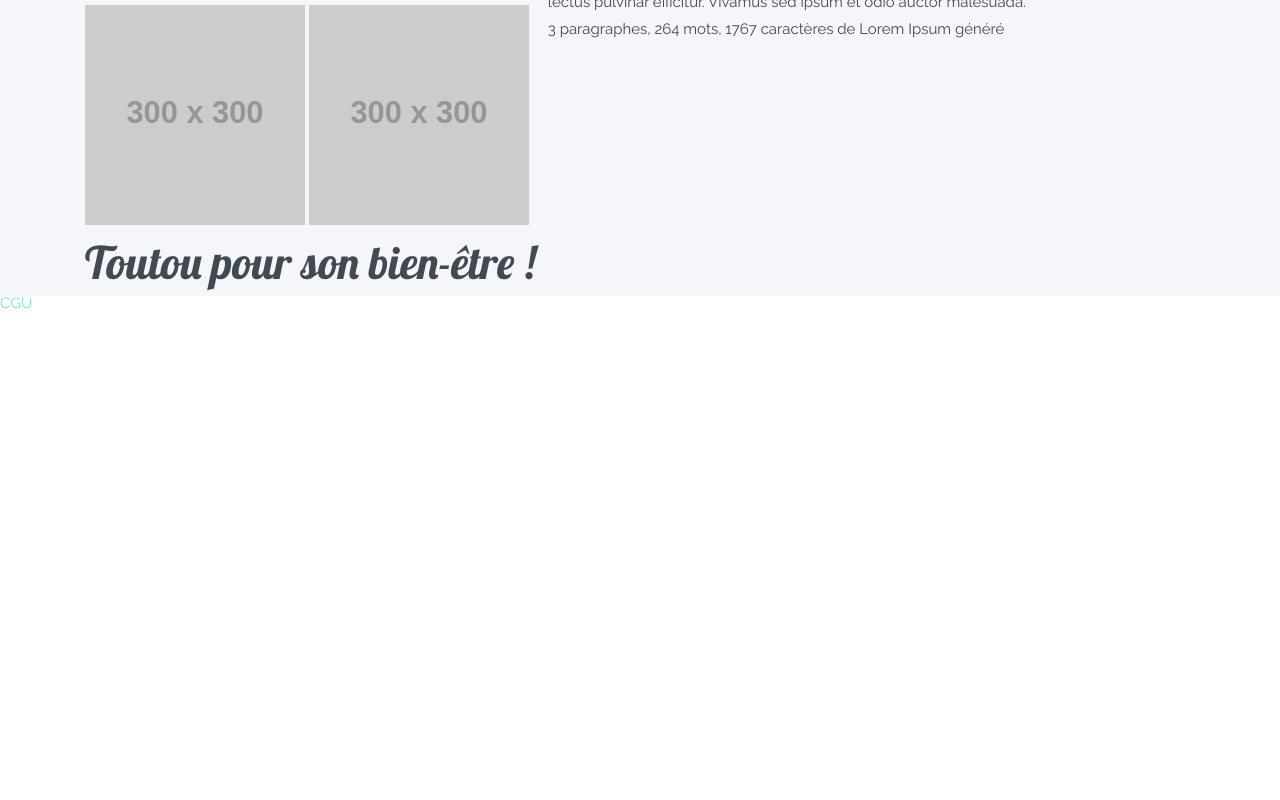
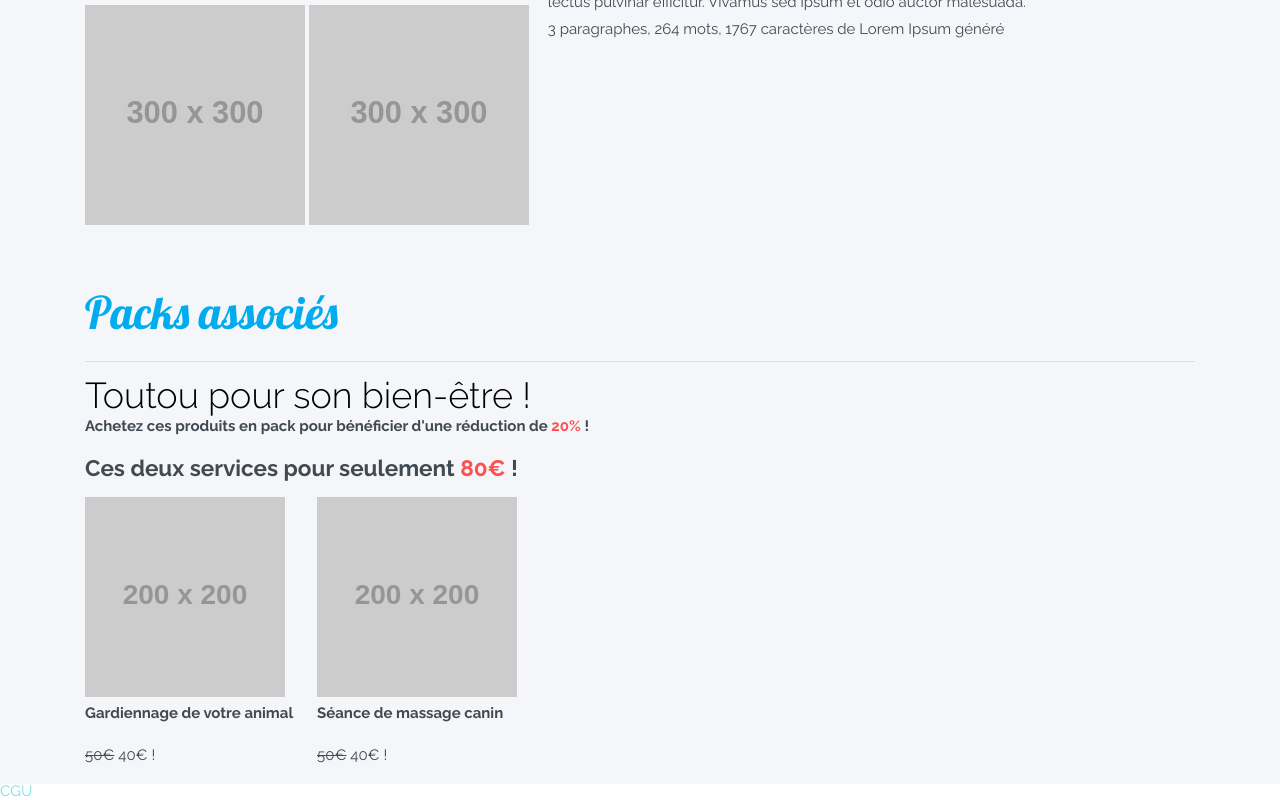
Before and after one commit to Unicorn-stomperZ/Unicorn-stomperZ.github.io, a plain HTML site: page produit_gardiennage.html in a window 1280 px wide. Shown: the part 880-1680 px from the top of the page. Before the commit the page ends 1192 px from the top, so only its background shows below. Drawn offline with nearby package versions, Linux system fonts and the light colour scheme; placeholder pictures from the web are drawn by us; a script that the page names is missing.

Commit message:
Added pack visualisation

```diff
--- a/main.css
+++ b/main.css
@@ -127,3 +127,39 @@
 .red-alert .stock-circle {
     background: url('assets/img/red_circle.png') no-repeat center;
 }
+
+.package-section h1{
+    margin-top: 50px;
+    color: #00aced;
+}
+
+.package-section h2 {
+    color: black;
+    padding: 0;
+}
+
+.pack-price {
+    font-weight: bold;
+}
+
+.pack-discount {
+    color: #FF5050;
+}
+
+.pack-element {
+    display: inline-block;
+    margin-right: 20px;
+}
+
+.pack-element-title {
+    font-weight: bold;
+}
+
+.pack-element-price-rated {
+    text-decoration: line-through;
+}
+
+.pack-final-price {
+    font-size: 1.5rem;
+    font-weight: bold;
+}
--- a/produit_gardiennage.html
+++ b/produit_gardiennage.html
@@ -72,9 +72,27 @@
         </div>
 
         <div class="package-section">
-            <h1>Toutou pour son bien-être !</h1>
+            <h1>Packs associés</h1>
 
+            <hr>
 
+            <h2>Toutou pour son bien-être !</h2>
+
+            <p class="pack-price">Achetez ces produits en pack pour bénéficier d'une réduction de <span class="pack-discount">20%</span> !</p>
+
+            <p class="pack-final-price">Ces deux services pour seulement <span class="pack-discount"> 80€</span> !</p>
+
+            <div class="pack-element">
+                <img src="//dummyimage.com/200x200"/>
+                <p class="pack-element-title">Gardiennage de votre animal</p>
+                <p><span class="pack-element-price-rated">50€</span> 40€ !</p>
+            </div>
+
+            <div class="pack-element">
+                <img src="//dummyimage.com/200x200"/>
+                <p class="pack-element-title">Séance de massage canin</p>
+                <p><span class="pack-element-price-rated">50€</span> 40€ !</p>
+            </div>
         </div>
     </div>
 </section>
```
Also changed, not shown: produit_massage.html (+19 -1 lines).
